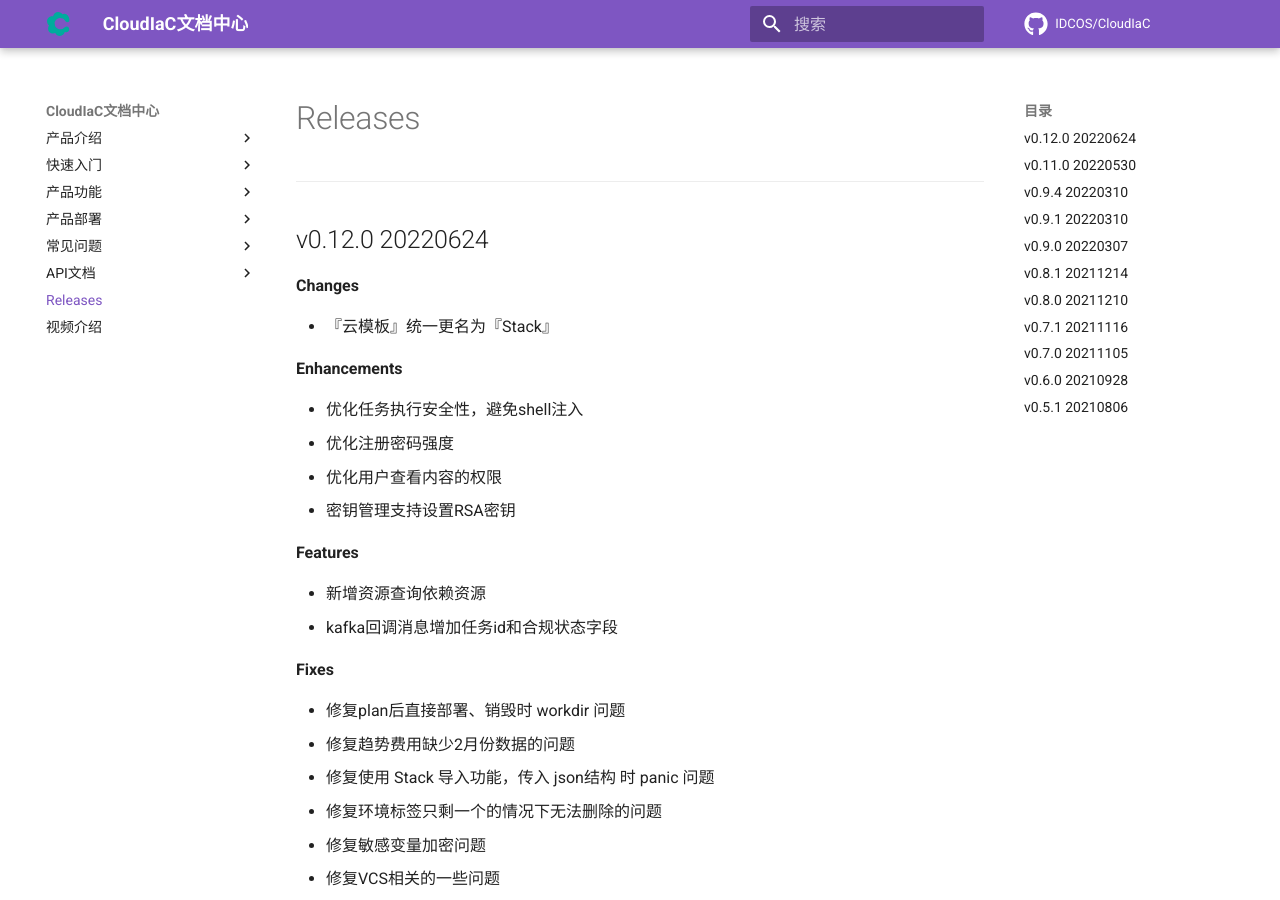
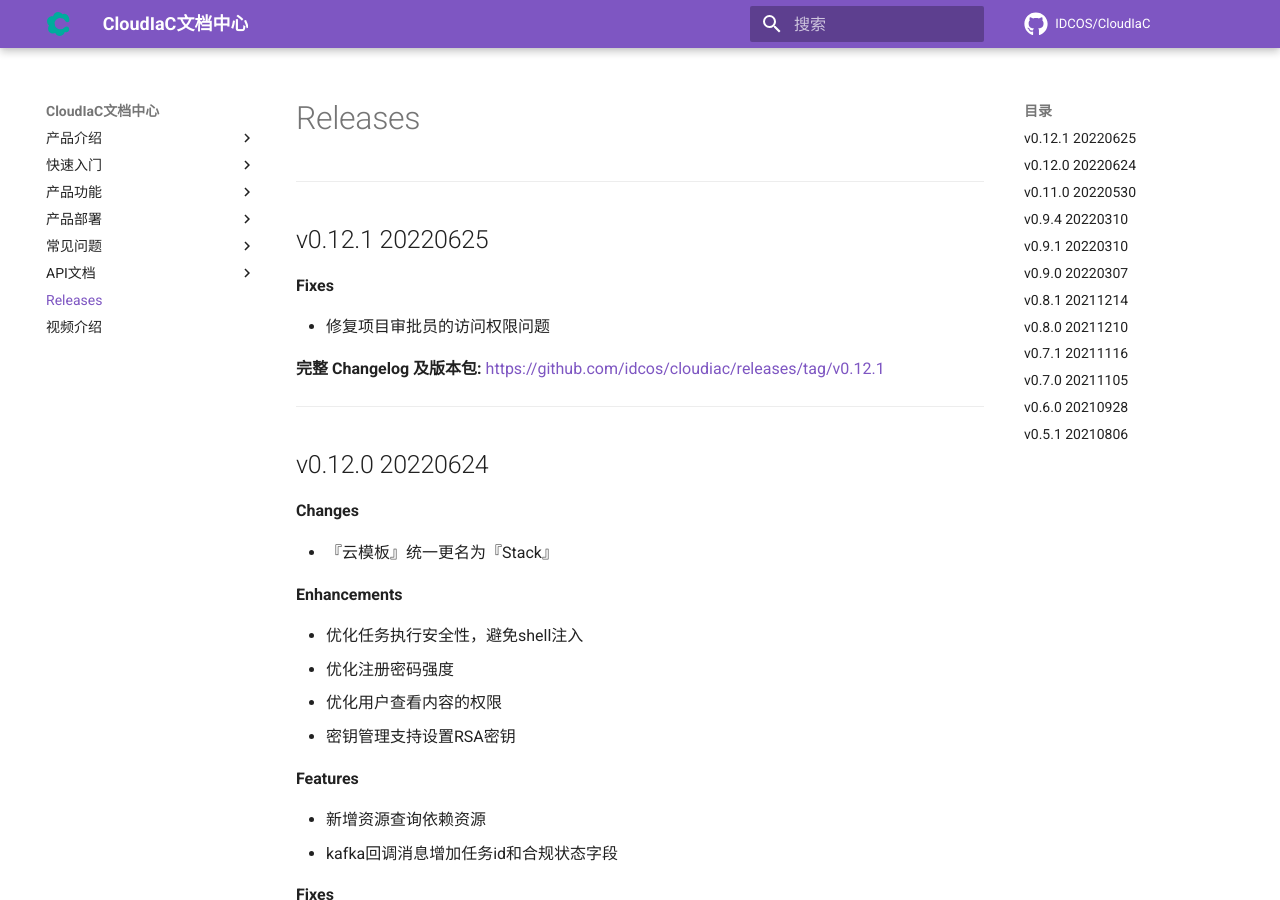
Before and after one commit to idcos/cloudiac, an MkDocs documentation site: the page built from docs/mkdocs/releases.md, in a window 1280 px wide and 900 px high. Built offline with MkDocs 1.6.1 and Material for MkDocs 9.7.7, drawn with Linux system fonts in a browser that asks for light colours; comment, search, counter and statistics services are not loaded; the version menu is left out.

Commit message:
Release v0.12.1

```diff
--- a/docs/mkdocs/releases.md
+++ b/docs/mkdocs/releases.md
@@ -1,4 +1,15 @@
 # Releases
+
+------
+## v0.12.1 20220625
+**Fixes**
+
+- 修复项目审批员的访问权限问题
+
+
+
+**完整 Changelog 及版本包:** [https://github.com/idcos/cloudiac/releases/tag/v0.12.1](https://github.com/idcos/cloudiac/releases/tag/v0.12.1)
+
 
 ------
 ## v0.12.0 20220624
```
Also changed, not shown: CHANGELOG.md (+4 -0 lines), changelog.json (+9 -0 lines), docs/mkdocs/product-deploy/container.md (+3 -3 lines), docs/mkdocs/product-deploy/host.md (+1 -1 lines), 2 other files.
